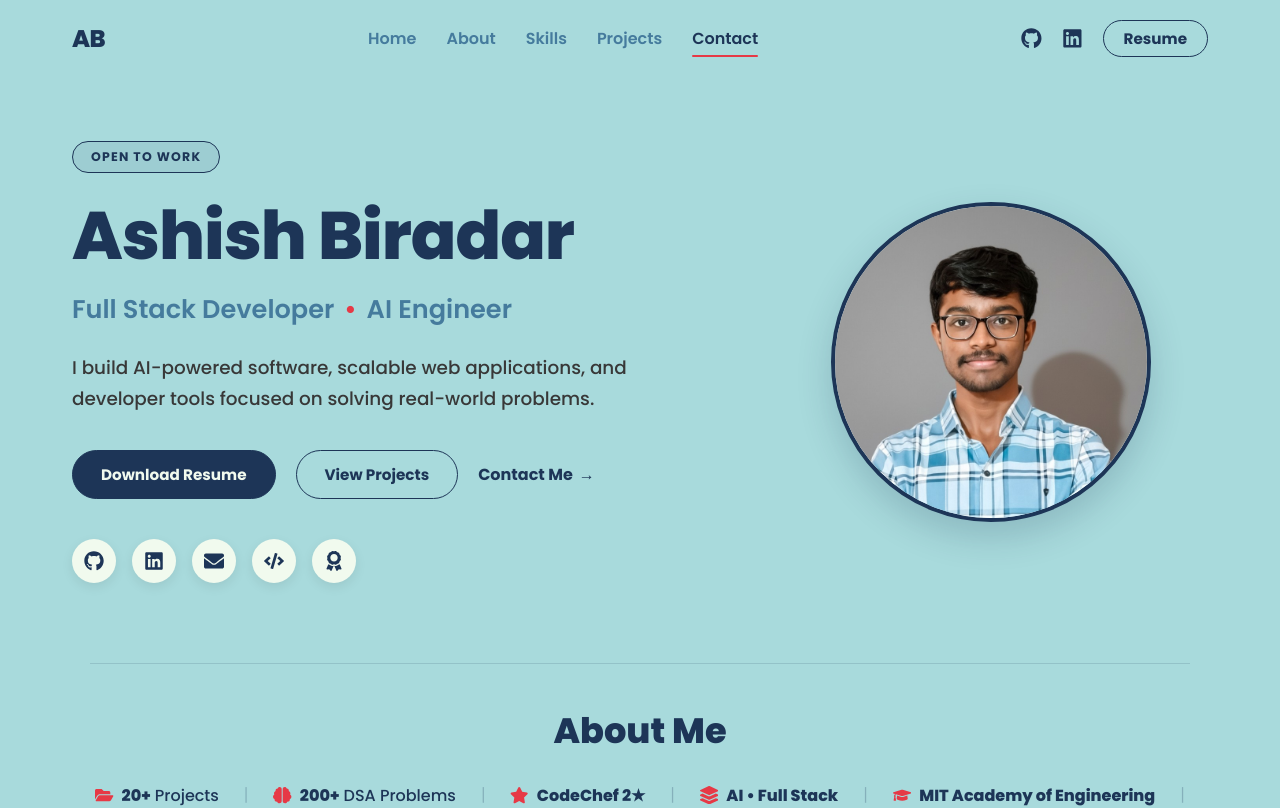
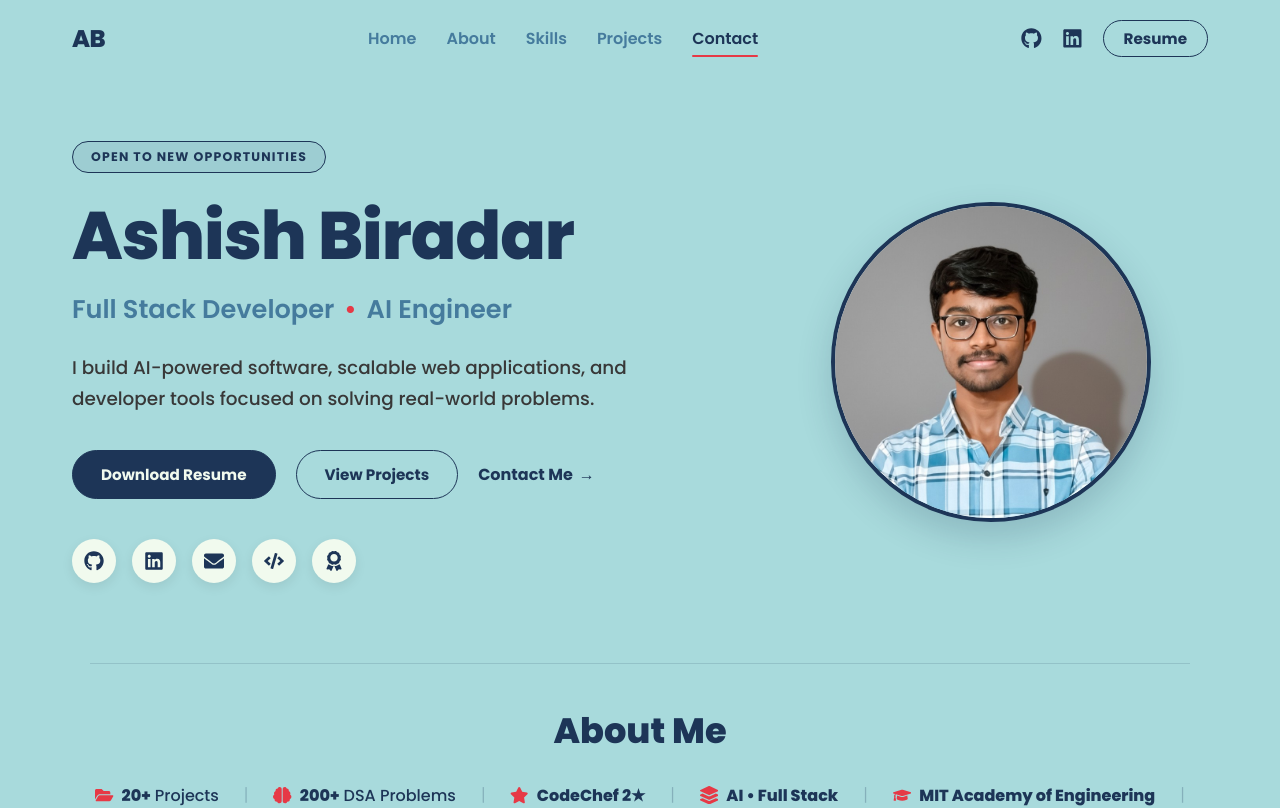
Before and after one commit to Aashu-1911/Ashish-Portfolio, a React (Vite) app in the folder frontend/: page / in a window 1280 px wide. Shown: the top 808 px of the page. Built offline with nearby package versions, Linux system fonts and the light colour scheme; no server answers.

Commit message:
one text

```diff
--- a/frontend/src/components/About/About.jsx
+++ b/frontend/src/components/About/About.jsx
@@ -31,7 +31,7 @@ const About = ({ id }) => {
         {/* Left Column: Text & CTA */}
         <div className="hero-content">
           <div className="internship-badge">
-            OPEN TO WORK
+            OPEN TO NEW OPPORTUNITIES
           </div>
 
           <div className="hero-title-wrapper">
```
